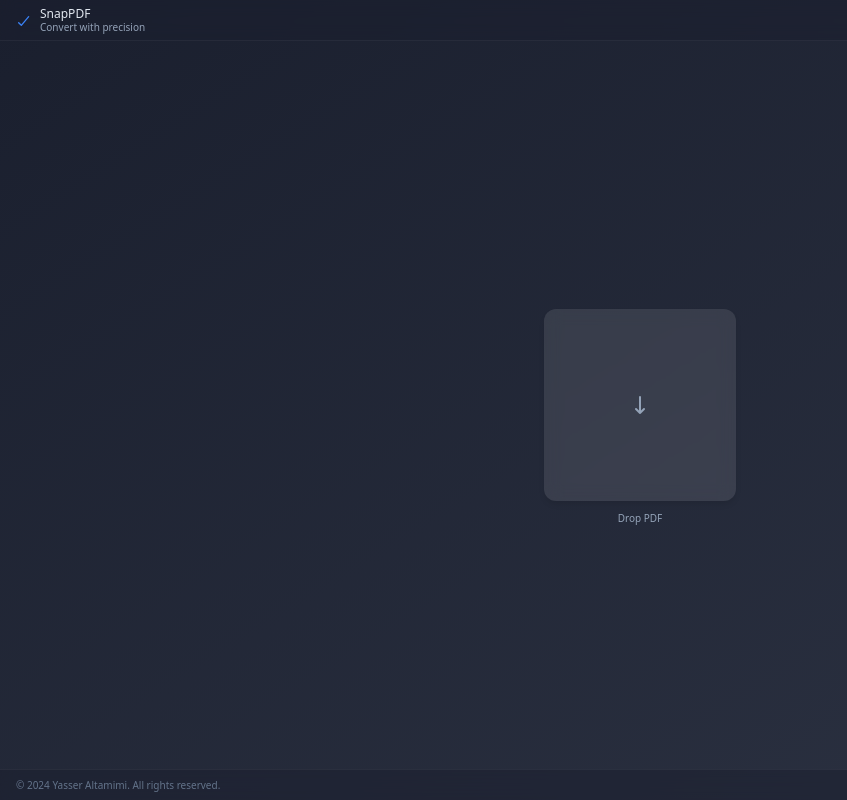
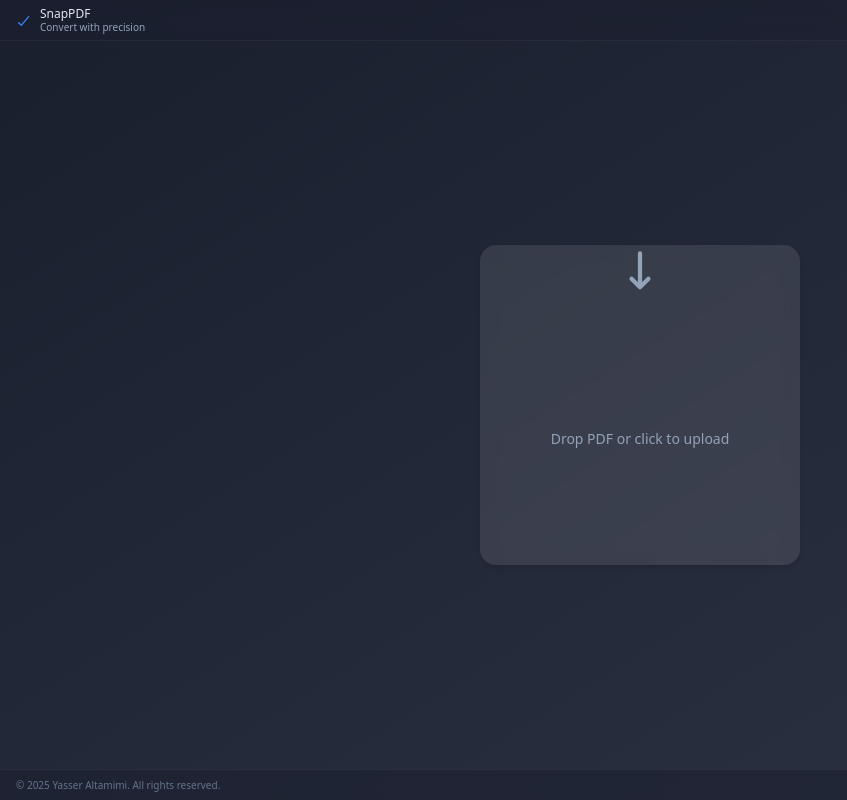
Before and after one commit to AltamimiYasser/pdf-to-image, a React (Vite) app: page / in a window 1280 px wide. Shown: the whole page, without its empty margins (0-847 px from the left). Built offline with nearby package versions, Linux system fonts and the light colour scheme.

Commit message:
Update UI layout and improve PDF to image conversion

```diff
--- a/src/App.tsx
+++ b/src/App.tsx
@@ -1,4 +1,4 @@
-import React, { useState, useCallback } from 'react';
+import React, { useState, useCallback, useEffect } from 'react';
 import * as pdfjsLib from 'pdfjs-dist';
 import JSZip from 'jszip';
 import './App.css';
@@ -24,36 +24,54 @@ function App() {
   const [downloadUrl, setDownloadUrl] = useState<string | null>(null);
   const [downloadFileName, setDownloadFileName] = useState<string | null>(null);
   const [isDragging, setIsDragging] = useState(false);
-  const [isHovering, setIsHovering] = useState(false);
 
-  const handleDragOver = useCallback((e: React.DragEvent) => {
+  // Handle drag events for the entire page
+  useEffect(() => {
+    const handleDragEnter = (e: DragEvent) => {
       e.preventDefault();
       e.stopPropagation();
       setIsDragging(true);
-  }, []);
+    };
 
-  const handleDragLeave = useCallback((e: React.DragEvent) => {
+    const handleDragLeave = (e: DragEvent) => {
+      e.preventDefault();
+      e.stopPropagation();
+      if (e.target === document.documentElement) {
+        setIsDragging(false);
+      }
+    };
+
+    const handleDragOver = (e: DragEvent) => {
+      e.preventDefault();
+      e.stopPropagation();
+    };
+
+    const handleDrop = async (e: DragEvent) => {
       e.preventDefault();
       e.stopPropagation();
       setIsDragging(false);
-  }, []);
 
-  const handleDrop = useCallback(async (e: React.DragEvent) => {
-    e.preventDefault();
-    e.stopPropagation();
-    setIsDragging(false);
-    setError(null);
-    setDownloadUrl(null);
-    setDownloadFileName(null);
-
-    const file = e.dataTransfer.files[0];
+      const file = e.dataTransfer?.files[0];
       if (file && file.type === 'application/pdf') {
         setPdfFile(file);
         await handleFile(file);
       } else {
         setError('Please upload a valid PDF file');
       }
-  }, []);
+    };
+
+    document.addEventListener('dragenter', handleDragEnter);
+    document.addEventListener('dragleave', handleDragLeave);
+    document.addEventListener('dragover', handleDragOver);
+    document.addEventListener('drop', handleDrop);
+
+    return () => {
+      document.removeEventListener('dragenter', handleDragEnter);
+      document.removeEventListener('dragleave', handleDragLeave);
+      document.removeEventListener('dragover', handleDragOver);
+      document.removeEventListener('drop', handleDrop);
+    };
+  }, []); // Empty dependency array since we don't use any external values
 
   const handleFileInput = useCallback(async (e: React.ChangeEvent<HTMLInputElement>) => {
     setError(null);
@@ -139,6 +157,26 @@ function App() {
 
   return (
     <div className="app-container">
+      {/* Full page drop overlay */}
+      <div className={`full-page-drop ${isDragging ? 'active' : ''}`}>
+        <div className="drop-zone dragging">
+          <svg
+            className="drop-zone-icon"
+            fill="none"
+            stroke="currentColor"
+            viewBox="0 0 24 24"
+          >
+            <path
+              strokeLinecap="round"
+              strokeLinejoin="round"
+              strokeWidth={2}
+              d="M12 4v16m0 0l-4-4m4 4l4-4"
+            />
+          </svg>
+          <div className="drop-zone-text">Drop PDF anywhere</div>
+        </div>
+      </div>
+
       <header className="app-header">
         <div className="header-content">
           <svg
@@ -162,17 +200,12 @@ function App() {
       </header>
 
       <main className="app-main">
-        <div className="drop-zone-container">
         <div
-            className={`drop-zone ${isDragging ? 'dragging' : ''} ${pdfFile ? 'has-file' : ''}`}
-            onDragOver={handleDragOver}
-            onDragLeave={handleDragLeave}
-            onDrop={handleDrop}
-            onMouseEnter={() => setIsHovering(true)}
-            onMouseLeave={() => setIsHovering(false)}
+          className={`drop-zone ${isDragging ? 'dragging' : ''}`}
         >
+          <div className="drop-zone-content">
             <svg
-              className={`drop-zone-icon ${isDragging || pdfFile ? 'text-white' : isHovering ? 'text-blue-500' : 'text-slate-400'}`}
+              className="drop-zone-icon"
               fill="none"
               stroke="currentColor"
               viewBox="0 0 24 24"
@@ -181,21 +214,24 @@ function App() {
                 strokeLinecap="round"
                 strokeLinejoin="round"
                 strokeWidth={2}
-                d={pdfFile ? "M5 13l4 4L19 7" : "M12 4v16m0 0l-4-4m4 4l4-4"}
+                d="M12 4v16m0 0l-4-4m4 4l4-4"
               />
             </svg>
 
+            <label htmlFor="file-input" className="drop-zone-label">
               <input
+                id="file-input"
                 type="file"
                 accept=".pdf"
                 onChange={handleFileInput}
                 className="drop-zone-input"
               />
-
               <div className="drop-zone-text">
                 {isConverting ? 'Converting...' :
                  error ? <span className="error-text">{error}</span> :
-               pdfFile ? pdfFile.name : 'Drop PDF'}
+                 'Drop PDF or click to upload'}
+              </div>
+            </label>
           </div>
         </div>
 
@@ -218,13 +254,15 @@ function App() {
                 d="M4 16v1a3 3 0 003 3h10a3 3 0 003-3v-1m-4-4l-4 4m0 0l-4-4m4 4V4"
               />
             </svg>
+            <span className="download-text">
+              Download {downloadFileName}
+            </span>
           </a>
         )}
-        </div>
       </main>
 
       <footer className="app-footer">
-        <p className="footer-text">© 2024 Yasser Altamimi. All rights reserved.</p>
+        <p className="footer-text">© {new Date().getFullYear()} Yasser Altamimi. All rights reserved.</p>
       </footer>
     </div>
   );
--- a/src/index.css
+++ b/src/index.css
@@ -76,18 +76,40 @@ html, body, #root {
 .app-main {
   flex: 1;
   display: flex;
+  flex-direction: column;
   align-items: center;
   justify-content: center;
   padding: 1rem;
   min-height: 0;
+  position: relative;
+  gap: 2rem;
+}
+
+/* Full page drop overlay */
+.full-page-drop {
+  position: fixed;
+  inset: 0;
+  background-color: rgba(59, 130, 246, 0.15);
+  backdrop-filter: blur(4px);
+  display: flex;
+  align-items: center;
+  justify-content: center;
+  pointer-events: none;
+  opacity: 0;
+  transition: opacity 0.3s ease;
+  z-index: 50;
+}
+
+.full-page-drop.active {
+  opacity: 1;
 }
 
 /* Drop zone */
 .drop-zone {
   position: relative;
-  width: clamp(7rem, 30vmin, 12rem);
-  height: clamp(7rem, 30vmin, 12rem);
-  border-radius: 0.75rem;
+  width: clamp(12rem, 40vmin, 20rem);
+  height: clamp(12rem, 40vmin, 20rem);
+  border-radius: 1rem;
   display: flex;
   flex-direction: column;
   align-items: center;
@@ -96,54 +118,87 @@ html, body, #root {
   transition: all 0.3s ease;
   background-color: rgba(255, 255, 255, 0.1);
   box-shadow: 0 4px 6px -1px rgba(0, 0, 0, 0.1);
+  gap: 1rem;
+  cursor: pointer;
+  overflow: hidden;
+}
+
+/* Add new download state styles */
+.drop-zone.has-file {
+  background-color: rgba(16, 185, 129, 0.1);
+  box-shadow: 0 10px 15px -3px rgba(16, 185, 129, 0.1);
 }
 
 .drop-zone:hover {
   background-color: rgba(255, 255, 255, 0.2);
-  transform: scale(1.05);
+  transform: scale(1.02);
 }
 
 .drop-zone.dragging {
   background-color: rgba(59, 130, 246, 0.9);
-  transform: scale(1.1);
+  transform: scale(1.05);
   box-shadow: 0 10px 15px -3px rgba(59, 130, 246, 0.2);
 }
 
-.drop-zone.has-file {
-  background-color: rgba(16, 185, 129, 0.9);
-  box-shadow: 0 10px 15px -3px rgba(16, 185, 129, 0.2);
+.drop-zone-content {
+  display: flex;
+  flex-direction: column;
+  align-items: center;
+  gap: 1rem;
+  width: 100%;
+  height: 100%;
+  transition: all 0.3s ease;
+}
+
+.drop-zone-label {
+  display: flex;
+  flex-direction: column;
+  align-items: center;
+  justify-content: center;
+  gap: 1rem;
+  width: 100%;
+  height: 100%;
+  cursor: pointer;
 }
 
 .drop-zone-icon {
-  width: 1.5rem;
-  height: 1.5rem;
+  width: clamp(2.5rem, 8vmin, 4rem);
+  height: clamp(2.5rem, 8vmin, 4rem);
   transition: all 0.3s ease;
   color: #94a3b8;
 }
 
 .drop-zone:hover .drop-zone-icon {
   color: #3b82f6;
+  transform: scale(1.1);
 }
 
-.drop-zone.dragging .drop-zone-icon,
-.drop-zone.has-file .drop-zone-icon {
+.drop-zone.has-file:hover .drop-zone-icon {
+  color: #10b981;
+}
+
+.drop-zone.dragging .drop-zone-icon {
   color: white;
+  transform: scale(1.1);
 }
 
 .drop-zone-text {
-  position: absolute;
-  bottom: -1.5rem;
-  left: 50%;
-  transform: translateX(-50%);
-  white-space: nowrap;
-  font-size: 0.625rem;
+  font-size: 0.875rem;
   color: #94a3b8;
   transition: color 0.3s ease;
+  text-align: center;
+  max-width: 90%;
+  white-space: nowrap;
+  overflow: hidden;
+  text-overflow: ellipsis;
 }
 
-.drop-zone.dragging .drop-zone-text,
 .drop-zone.has-file .drop-zone-text {
-  color: #e2e8f0;
+  color: #10b981;
+}
+
+.drop-zone.dragging .drop-zone-text {
+  color: white;
 }
 
 .drop-zone-input {
@@ -152,34 +207,41 @@ html, body, #root {
   width: 100%;
   height: 100%;
   opacity: 0;
-  cursor: pointer;
+  pointer-events: none;
 }
 
-/* Download button */
+/* Download button styles */
 .download-button {
-  position: absolute;
-  top: -0.5rem;
-  right: -0.5rem;
-  width: 1.75rem;
-  height: 1.75rem;
-  background-color: #10b981;
-  border-radius: 9999px;
   display: flex;
   align-items: center;
-  justify-content: center;
-  box-shadow: 0 10px 15px -3px rgba(16, 185, 129, 0.2);
+  gap: 0.75rem;
+  padding: 0.75rem 1.5rem;
+  background-color: #10b981;
+  border-radius: 0.75rem;
+  color: white;
+  font-size: 0.875rem;
+  font-weight: 500;
   transition: all 0.3s ease;
+  box-shadow: 0 4px 6px -1px rgba(16, 185, 129, 0.2);
+  text-decoration: none;
 }
 
 .download-button:hover {
   background-color: #059669;
-  transform: scale(1.1);
+  transform: translateY(-1px);
+  box-shadow: 0 6px 8px -1px rgba(16, 185, 129, 0.3);
 }
 
 .download-icon {
-  width: 0.875rem;
-  height: 0.875rem;
-  color: white;
+  width: 1.25rem;
+  height: 1.25rem;
+}
+
+.download-text {
+  max-width: 20rem;
+  overflow: hidden;
+  text-overflow: ellipsis;
+  white-space: nowrap;
 }
 
 /* Error text */
```
Lines whose indentation alone changed are shown as unchanged.
